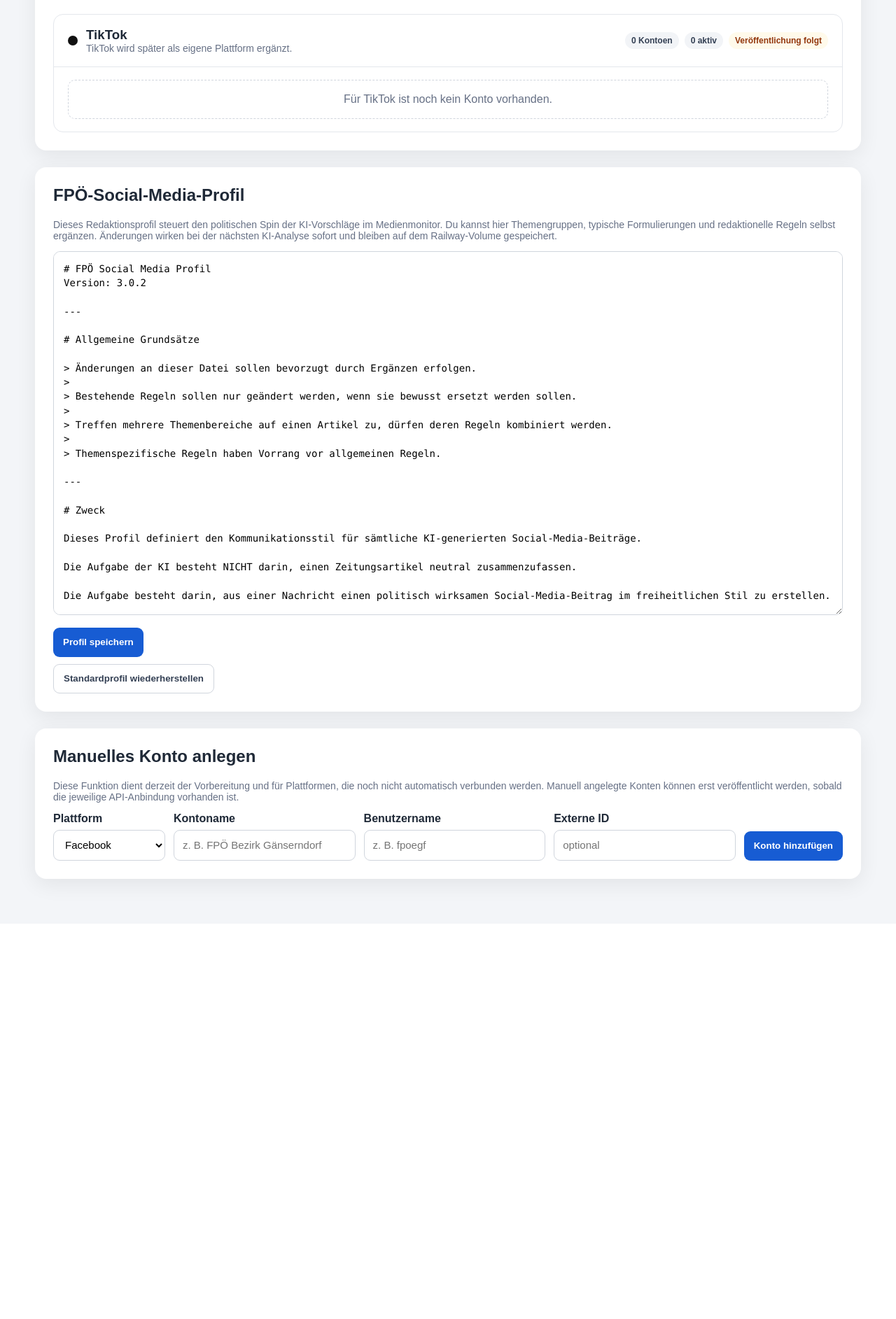
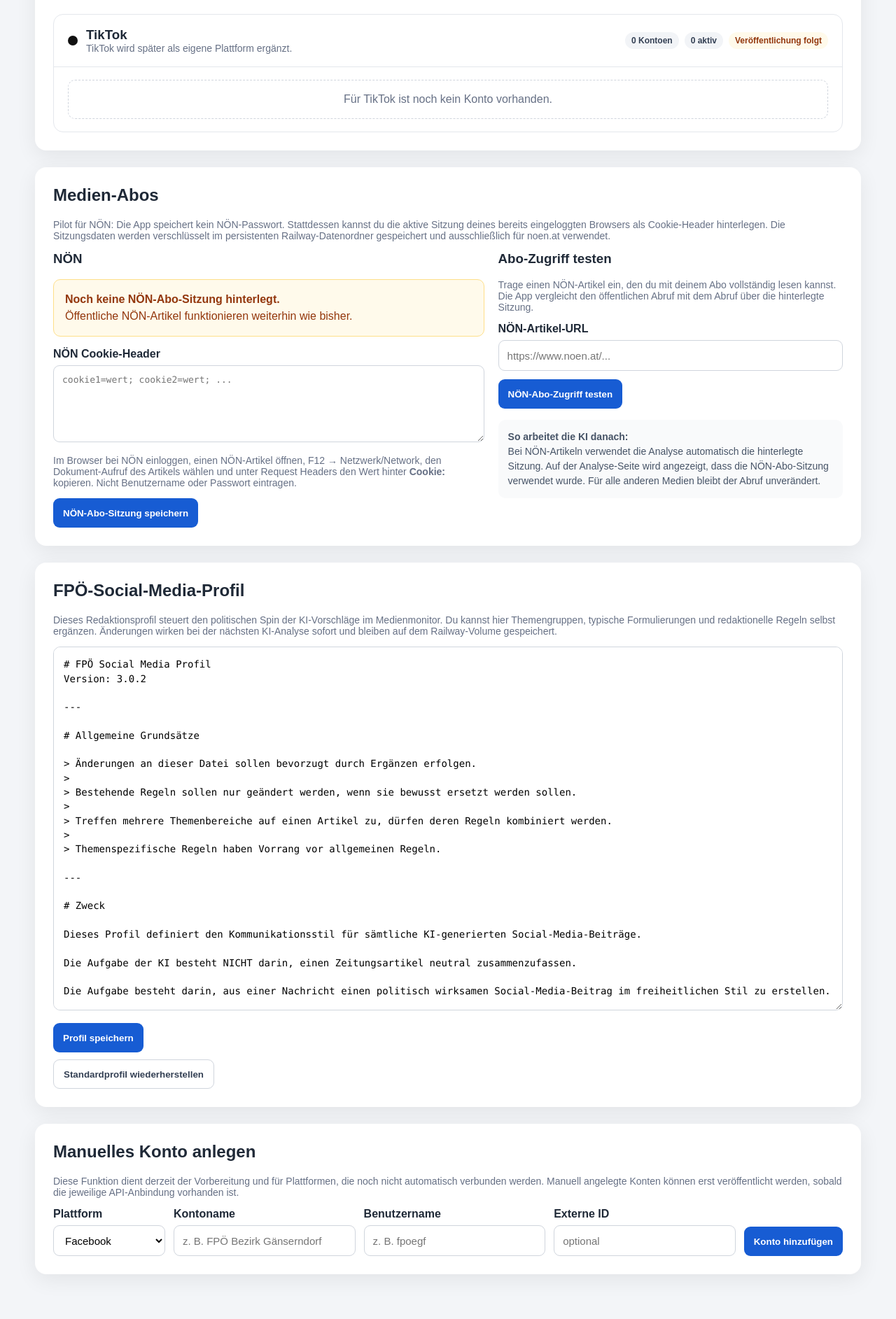
Before and after one commit to fb-bezirk-collab/facebook-seitenassistent, a FastAPI app: page /settings in a window 1280 px wide. Shown: the part 1325-3210 px from the top of the page at 70% size. Before the commit the page ends 2612 px from the top, so only its background shows below. Run offline with FastAPI, Linux system fonts and the light colour scheme; the visitor is signed in with stand-in values (Sample User, id 1).

Commit message:
Add files via upload

```diff
--- a/templates/media_analysis.html
+++ b/templates/media_analysis.html
@@ -112,7 +112,7 @@
             <div class="panel">
                 <h2>Kurzfassung</h2>
                 <p>{{ a.summary or 'Keine Kurzfassung vorhanden.' }}</p>
-                <div class="source-note">Verlässlichkeit: <span class="confidence">{{ a.confidence or '–' }}</span>. {% if item.analysis_content_mode == 'teaser' %}Der vollständige Artikeltext war technisch nicht lesbar; die Analyse basiert auf Anreißer und Metadaten.{% else %}Öffentlich lesbarer Artikeltext wurde herangezogen.{% endif %}</div>
+                <div class="source-note">Verlässlichkeit: <span class="confidence">{{ a.confidence or '–' }}</span>. {% if item.analysis_content_mode == 'teaser' %}Der vollständige Artikeltext war technisch nicht lesbar; die Analyse basiert auf Anreißer und Metadaten.{% elif item.analysis_content_mode == 'subscription' %}Für diesen NÖN-Artikel wurde die hinterlegte Abo-Sitzung beim Abruf verwendet.{% else %}Öffentlich lesbarer Artikeltext wurde herangezogen.{% endif %}</div>
             </div>
             <div class="panel">
                 <h2>Politische Brisanz</h2>
--- a/templates/settings.html
+++ b/templates/settings.html
@@ -61,6 +61,8 @@
         }
             .profile-editor { width: 100%; min-height: 520px; resize: vertical; padding: 14px; border: 1px solid #d0d5dd; border-radius: 10px; font-family: Consolas, "Courier New", monospace; font-size: 14px; line-height: 1.45; }
         .profile-actions { display:flex; gap:10px; flex-wrap:wrap; margin-top:14px; }
+        .secret-textarea { width:100%; min-height:110px; resize:vertical; padding:12px; border:1px solid #d0d5dd; border-radius:9px; font-family:Consolas, "Courier New", monospace; font-size:13px; }
+        .subscription-grid { display:grid; grid-template-columns:minmax(0,1fr) minmax(300px,.8fr); gap:20px; }
         .primary { background:#175cd3 !important; color:#fff !important; border-color:#175cd3 !important; }
     </style>
 </head>
@@ -245,6 +247,74 @@
     </section>
 
 
+    <section class="card" id="medien-abos">
+        <h2>Medien-Abos</h2>
+        <p class="muted">
+            Pilot für NÖN: Die App speichert kein NÖN-Passwort. Stattdessen kannst du die aktive
+            Sitzung deines bereits eingeloggten Browsers als Cookie-Header hinterlegen. Die
+            Sitzungsdaten werden verschlüsselt im persistenten Railway-Datenordner gespeichert
+            und ausschließlich für noen.at verwendet.
+        </p>
+
+        {% if noen_subscription_saved %}<div class="message success">NÖN-Abo-Sitzung gespeichert. Neue NÖN-KI-Analysen verwenden diese Sitzung automatisch.</div>{% endif %}
+        {% if noen_subscription_deleted %}<div class="message success">NÖN-Abo-Sitzung wurde entfernt.</div>{% endif %}
+        {% if noen_subscription_error %}<div class="message error">{{ noen_subscription_error }}</div>{% endif %}
+        {% if noen_test_result %}<div class="message success">{{ noen_test_result }}</div>{% endif %}
+
+        <div class="subscription-grid">
+            <div>
+                <h3>NÖN</h3>
+                {% if noen_subscription_status.configured %}
+                    <div class="status status-connected">
+                        <strong>✓ Abo-Sitzung hinterlegt</strong><br>
+                        {{ noen_subscription_status.cookie_count }} Cookie{% if noen_subscription_status.cookie_count != 1 %}s{% endif %} gespeichert.
+                        {% if noen_subscription_status.saved_at %}<br><span class="muted">Gespeichert: {{ noen_subscription_status.saved_at }}</span>{% endif %}
+                    </div>
+                {% else %}
+                    <div class="status status-warning">
+                        <strong>Noch keine NÖN-Abo-Sitzung hinterlegt.</strong><br>
+                        Öffentliche NÖN-Artikel funktionieren weiterhin wie bisher.
+                    </div>
+                {% endif %}
+
+                <form method="post" action="/settings/media-subscriptions/noen">
+                    <label for="noen_cookie">NÖN Cookie-Header</label>
+                    <textarea id="noen_cookie" class="secret-textarea" name="cookie_header" autocomplete="off" spellcheck="false" placeholder="cookie1=wert; cookie2=wert; ..." required></textarea>
+                    <p class="muted">
+                        Im Browser bei NÖN einloggen, einen NÖN-Artikel öffnen, F12 → Netzwerk/Network,
+                        den Dokument-Aufruf des Artikels wählen und unter Request Headers den Wert
+                        hinter <strong>Cookie:</strong> kopieren. Nicht Benutzername oder Passwort eintragen.
+                    </p>
+                    <button class="button primary" type="submit">NÖN-Abo-Sitzung speichern</button>
+                </form>
+                {% if noen_subscription_status.configured %}
+                    <form method="post" action="/settings/media-subscriptions/noen/delete" style="margin-top:10px" onsubmit="return confirm('NÖN-Abo-Sitzung wirklich entfernen?')">
+                        <button class="button" type="submit">NÖN-Abo trennen</button>
+                    </form>
+                {% endif %}
+            </div>
+
+            <div>
+                <h3>Abo-Zugriff testen</h3>
+                <p class="muted">
+                    Trage einen NÖN-Artikel ein, den du mit deinem Abo vollständig lesen kannst.
+                    Die App vergleicht den öffentlichen Abruf mit dem Abruf über die hinterlegte Sitzung.
+                </p>
+                <form method="post" action="/settings/media-subscriptions/noen/test">
+                    <label for="noen_test_url">NÖN-Artikel-URL</label>
+                    <input id="noen_test_url" type="url" name="article_url" placeholder="https://www.noen.at/..." required>
+                    <button class="button primary" style="margin-top:12px" type="submit">NÖN-Abo-Zugriff testen</button>
+                </form>
+                <div class="note" style="margin-top:16px">
+                    <strong>So arbeitet die KI danach:</strong><br>
+                    Bei NÖN-Artikeln verwendet die Analyse automatisch die hinterlegte Sitzung.
+                    Auf der Analyse-Seite wird angezeigt, dass die NÖN-Abo-Sitzung verwendet wurde.
+                    Für alle anderen Medien bleibt der Abruf unverändert.
+                </div>
+            </div>
+        </div>
+    </section>
+
     <section class="card" id="fpoe-social-media-profil">
         <h2>FPÖ-Social-Media-Profil</h2>
         <p class="muted">
```
